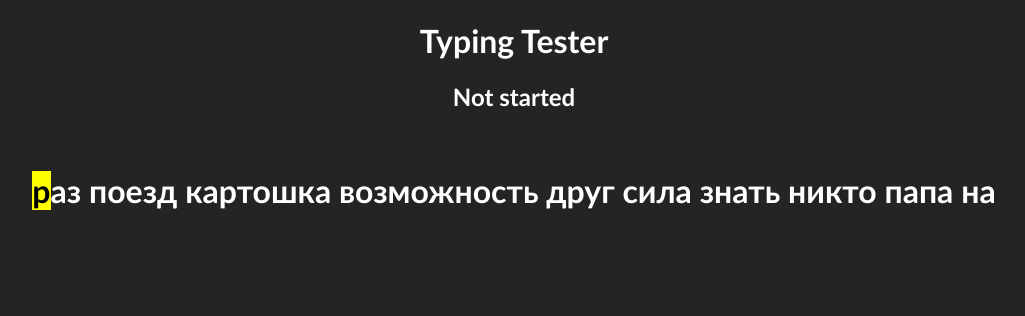
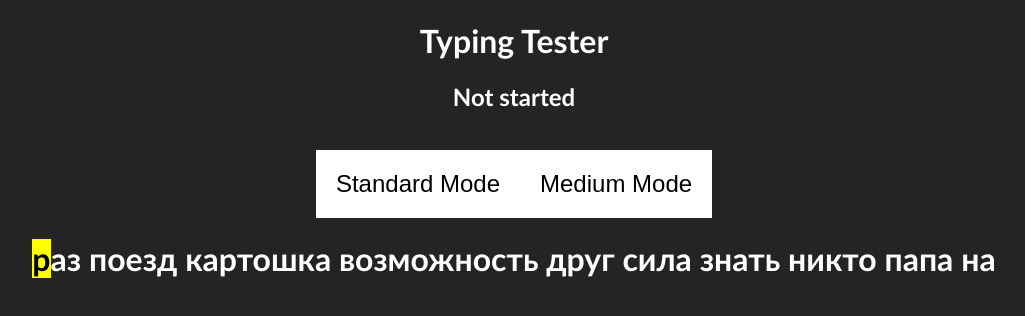
Before and after one commit to kybex11/TypingTester, a Vue app in the folder TypingTester/: page / in a window 1280 px wide. Shown: the top 316 px of the page, without its empty margins (126-1151 px from the left). Built offline with nearby package versions, Linux system fonts and the light colour scheme.

Commit message:
Added Mode Switcher

```diff
--- a/TypingTester/src/App.vue
+++ b/TypingTester/src/App.vue
@@ -3,6 +3,10 @@
     <h1>Typing Tester</h1>
     <h2>{{status}}</h2>
     <br>
+    <div class="mode-buttons">
+      <button @click="setMode('standard')">Standard Mode</button>
+      <button @click="setMode('medium')">Medium Mode</button>
+    </div>
     <h1>
       <span v-for="(letter, index) in generatedSpecificText" :key="index">
         <span :class="{'highlighted': index === symbolIndex, 'incorrect': index < userTypedText.length && letter !== userTypedText[index]}">{{ letter }}</span>
@@ -18,11 +22,16 @@ export default {
       generatedSpecificText: this.generateText(),
       symbolIndex: 0,
       userTypedText: '',
-      status: 'Not started'
+      status: 'Not started',
+      mode: "standart"
     };
   },
   mounted() { window.addEventListener('keydown', (e) => this.keydownHandle(e)); },
   methods: {
+    setMode(mode) {
+      this.mode = mode;
+      this.generatedSpecificText = this.generateText();
+    },
     resetText() {
       this.generatedSpecificText = this.generateText();
       this.symbolIndex = 0;
@@ -30,6 +39,10 @@ export default {
       this.status = "Not started";
     },
     keydownHandle(e) {
+      if (e.key === 'CapsLock') {
+        e.preventDefault();
+        return;
+      }
       if (e.key === this.generatedSpecificText[this.symbolIndex]) {
         this.status = "Typing normaly...";
         this.symbolIndex++;
@@ -47,7 +60,11 @@ export default {
   const randomWords = [];
   for (let i = 0; i < 10; i++) {
     const randomIndex = Math.floor(Math.random() * words.length);
-      randomWords.push(words[randomIndex]);
+    let word = words[randomIndex];
+    if (this.mode === 'medium') {
+      word = word.charAt(0).toUpperCase() + word.slice(1);
+    }
+    randomWords.push(word);
   }
   return randomWords.join(" ");
 }
@@ -83,4 +100,13 @@ body {
   border-radius: 5px;
   padding: 20px;
 }
+
+.mode-buttons button {
+  padding: 20px;
+  font-size: 1.5rem;
+  border: none;
+  background-color: white;
+  color: black;
+  cursor: pointer;
+}
 </style>
```
Lines whose indentation alone changed are shown as unchanged.
